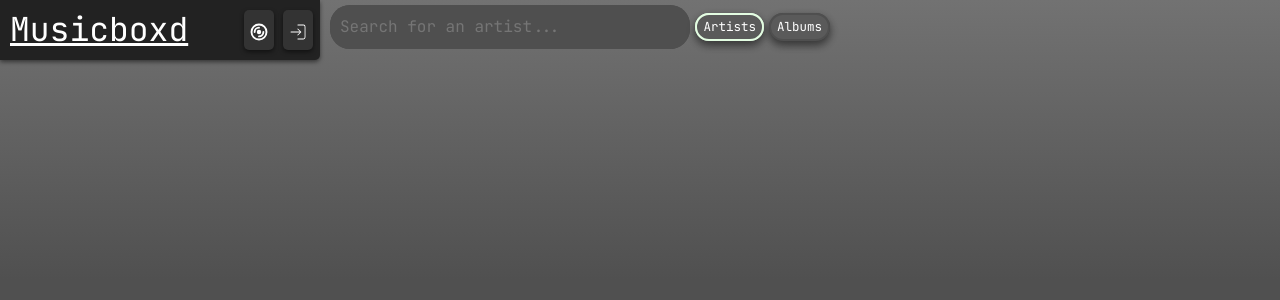
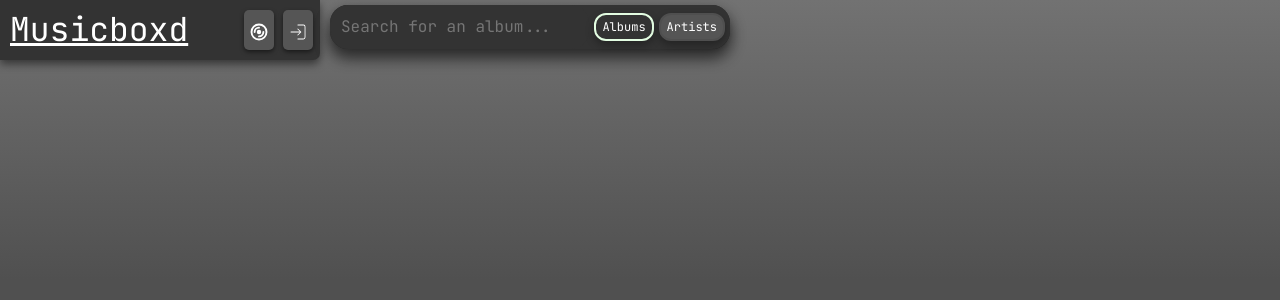
Before and after one commit to jlemoureATSSU/Musicboxd, a React (Create React App) app in the folder frontend/: page /searchBar in a window 1280 px wide. Shown: the top 300 px of the page. Built offline with nearby package versions, Linux system fonts and the light colour scheme.

Commit message:
style changes

```diff
--- a/frontend/src/components/pages/albumPage.js
+++ b/frontend/src/components/pages/albumPage.js
@@ -88,7 +88,7 @@ const AlbumPage = () => {
                         setShowMessage(false);
                         messageDiv.classList.remove('fade-out');
                     }, 500);
-                }, 2500);
+                }, 3000);
 
                 return () => {
                     clearTimeout(timer);
@@ -117,10 +117,17 @@ const AlbumPage = () => {
           await axios.post(`${backendUrl}/list/addAlbumToList/${listId}`, { albumId });
           setShowModal(false);
           setAlbumListCount(albumListCount + 1);
+          setTimeout(() => {
+            displayMessage('Album added!');
+          }, 0);
         } catch (error) {
           console.error('Error adding album to list:', error);
+          setTimeout(() => {
+            displayMessage('Album already in list');
+          }, 0);
         }
       };
+
 
       const handleRatingChange = (e) => {
         const value = e.target.value;
@@ -149,9 +156,9 @@ const AlbumPage = () => {
                 albumId: spotifyId,
             });
 
-            setSubmitMessage('Rating submitted successfully!');
+            setSubmitMessage('Rating saved!');
             setTimeout(() => {
-                displayMessage('Rating submitted successfully!');
+                displayMessage('Rating saved!');
             }, 0);
         } catch (error) {
             setSubmitMessage('');
--- a/frontend/src/components/pages/albums.js
+++ b/frontend/src/components/pages/albums.js
@@ -93,7 +93,7 @@ const fetchAlbumDetails = async (albumIds) => {
                     Newest
                 </button>
             </div>
-            <div className="albums-container">
+            <div className="all-albums-container">
                 {albums.map(({ albumId }) => {
                     const album = albumDetails[albumId];
                     if (!album) return null;
--- a/frontend/src/components/searchbar.js
+++ b/frontend/src/components/searchbar.js
@@ -8,7 +8,7 @@ const SearchBar = () => {
     const [results, setResults] = useState([]);
     const navigate = useNavigate();
     const [highlightedIndex, setHighlightedIndex] = useState(-1);
-    const [searchMode, setSearchMode] = useState('artist');
+    const [searchMode, setSearchMode] = useState('album');
 
     const search = debounce(async (search) => {
       if (!search) {
@@ -68,6 +68,7 @@ const SearchBar = () => {
     useEffect(() => {
         const handleClickOutside = (event) => {
           if (!event.target.closest('.search-bar') && !event.target.closest('.search-results')) {
+            setSearchTerm('');
             setResults([]);
           }
         };
@@ -80,11 +81,13 @@ const SearchBar = () => {
       }, []);
 
       const handleArtistSelect = (artist) => {
+        setSearchTerm('');
         setResults([]);
         navigate(`/artistPage/${artist.id}`);
     };
 
     const handleAlbumSelect = (album) => {
+      setSearchTerm('');
       setResults([]);
         navigate(`/albumPage/${album.id}`);
       };
@@ -116,16 +119,6 @@ const SearchBar = () => {
             onKeyDown={handleKeyDown}
             />
           <div className="search-controls">
-          <button
-              className={`search-mode-button ${searchMode === 'artist' ? 'active' : ''}`}
-              onClick={() => {
-                setSearchMode('artist');
-                setSearchTerm('');
-                setResults([]);
-              }}
-            >
-              Artists
-            </button>
             <button
               className={`search-mode-button ${searchMode === 'album' ? 'active' : ''}`}
               onClick={() => {
@@ -135,6 +128,16 @@ const SearchBar = () => {
               }}
             >
               Albums
+            </button>
+            <button
+              className={`search-mode-button ${searchMode === 'artist' ? 'active' : ''}`}
+              onClick={() => {
+                setSearchMode('artist');
+                setSearchTerm('');
+                setResults([]);
+              }}
+            >
+              Artists
             </button>
           </div>
           <div className='search-results'>
--- a/frontend/src/css/albumCard.css
+++ b/frontend/src/css/albumCard.css
@@ -89,7 +89,7 @@
   position: sticky;
   text-align: center;
   background-color: #313131;;
-  border-radius: 10%;
+  border-radius: 10px;
   font-size: 40px;
   color: #ccc;
   bottom: 10px;
--- a/frontend/src/css/albumPage.css
+++ b/frontend/src/css/albumPage.css
@@ -4,7 +4,7 @@
     display: flex;
     flex-wrap: wrap; /*items in this container wrap under each other when they cant fit horizontally*/
     gap: 10px; /*10px gap between items in the container*/
-    margin-left: 25px; /*25px left margin so the div is not right up against the sidebar*/
+    margin-left: 15px; /*25px left margin so the div is not right up against the sidebar*/
     max-height: calc(100vh - 70px); /*This makes the div end at the bottom of the screen, no matter the screensize. 70px offset for the searchbar header*/
     overflow-y: auto; /*div itself is scrollable when items wrap and dont fit vertically*/
     padding-bottom: 20px; /*20px padding at the bottom of the div so the last item isnt right up against the bottom of the div*/
--- a/frontend/src/css/artistPage.css
+++ b/frontend/src/css/artistPage.css
@@ -12,7 +12,7 @@
     align-content: flex-start;
     max-height: calc(100vh - 133px);
     overflow-y: auto;
-    padding-left: 25px;
+    padding-left: 15px;
     justify-content: flex-start;
     padding-top: 10px;
     padding-bottom: 20px;
--- a/frontend/src/css/listCard.css
+++ b/frontend/src/css/listCard.css
@@ -19,7 +19,7 @@
 }
 
 .list-card:hover {
-  transform: translateY(-5px);
+  transform: translateY(-3px);
   box-shadow: 0 8px 16px rgba(0, 0, 0, 0.4);
 }
 
@@ -77,7 +77,7 @@
 .list-card-date {
   color: white;
   background-color: #222;
-  border-radius: 8px;
+  border-radius: 10px;
   height: 60px;
   font-size: 14px;
   margin-left: 6px;
--- a/frontend/src/css/searchbar.css
+++ b/frontend/src/css/searchbar.css
@@ -3,9 +3,12 @@
     display: flex;
     top: 5px;
     margin-left: 330px;
-    background-color: transparent;
-    border-radius: 20px;
-    width: 500px;
+    padding-right: 5px;
+    padding-left: 1px;
+    background-color: #333;
+    box-shadow: 0 8px 16px rgba(0,0,0,0.4);
+    border-radius: 18px;
+    width: 400px;
     align-items: center;
     z-index: 100;
   }
@@ -45,16 +48,15 @@
     padding: 10px;
     margin: 0;
     border: none;
-    border-radius: 20px;
+    border-radius: 18px;
     font-size: 16px;
-    background-color: #4f4f4f;
+    background-color: #333;
     color: white;
   }
 
   .search-bar input:focus {
     outline: none;
   }
-
 
   .result-type {
     font-size: 0.6em;
@@ -63,6 +65,7 @@
   }
 
   .album-artist {
+    font-size: 12px;
     color: rgb(150, 150, 150);
   }
 
@@ -79,13 +82,13 @@
   }
 
   .search-mode-button {
-    background-color: rgb(90, 90, 90);
+    background-color: #555;
     color: white;
     border: 2px solid #4f4f4f;
     padding: 3px 6px;
     cursor: pointer;
-    border-radius: 15px;
-    font-size: 12.5px;
+    border-radius: 12px;
+    font-size: 12px;
     box-shadow: 0 4px 8px rgba(0,0,0,0.3);
     transition: transform 0.2s ease, box-shadow 0.2s ease;
   }
@@ -97,4 +100,6 @@
 
   .search-mode-button.active, .search-mode-button:hover {
     border-color: rgb(227, 253, 226);
+    background-color: #333;
+
   }
--- a/frontend/src/css/showMessage.css
+++ b/frontend/src/css/showMessage.css
@@ -1,12 +1,12 @@
 .rating-message {
     position: fixed;
-    left: 55%;
+    left: 50%;
     bottom: -40px;
     transform: translateX(-50%);
     background-color: rgba(0, 0, 0, 0.75);
     color: white;
     padding: 16px 32px;
-    border-radius: 8px;
+    border-radius: 12px;
     box-shadow: 0 2px 10px rgba(0, 0, 0, 0.5);
     transition: all 0.5s ease-in-out;
     z-index: 1000;
--- a/frontend/src/css/sidebar.css
+++ b/frontend/src/css/sidebar.css
@@ -4,13 +4,13 @@
   align-items: center;
   justify-content: start;
   padding-left: 10px;
-  border-bottom-right-radius: 5px;
+  border-bottom-right-radius: 7px;
   top: 0;
   left: 0;
   width: 320px;
   height: 60px; /* Adjust if necessary */
-  background-color: #222;
-  box-shadow: 0 2px 4px rgba(0, 0, 0, 0.5);
+  background-color: #333;
+  box-shadow: 0 4px 8px rgba(0, 0, 0, 0.5);
   z-index: 100;
 }
 
@@ -26,9 +26,10 @@
   margin-right: 7px; /* Space between links */
   text-decoration: none;
   font-size: 20px;
-  background-color: #333; /* Distinct background for links */
+  background-color: #555; /* Distinct background for links */
   border-radius: 5px; /* Optional: rounds corners of link backgrounds */
   box-shadow: 0 2px 4px rgba(0, 0, 0, 0.5);
+  transition: transform 0.2s ease, box-shadow 0.2s ease;
 
 }
 
```
Also changed, not shown: frontend/src/css/style.css (+59 -21 lines).
